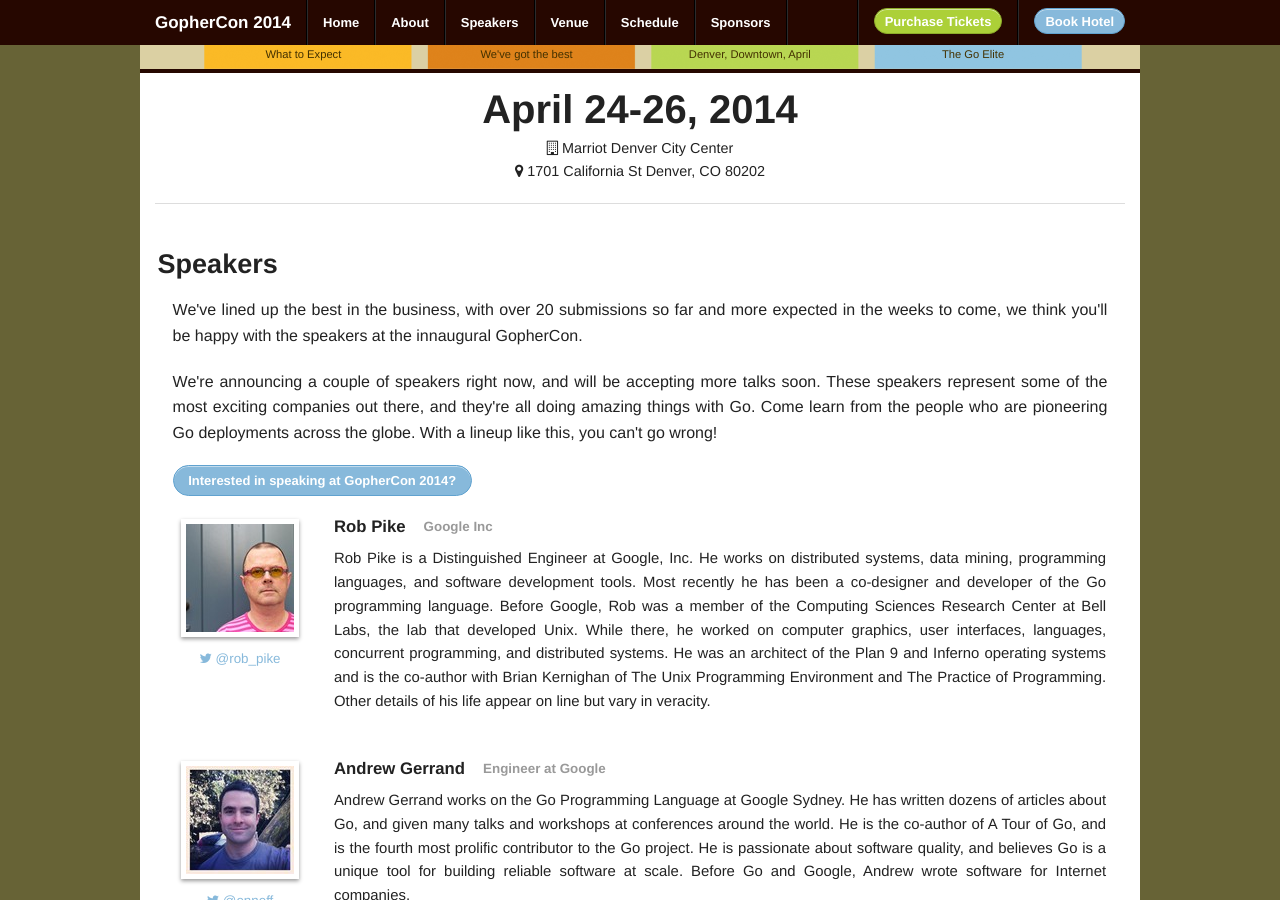
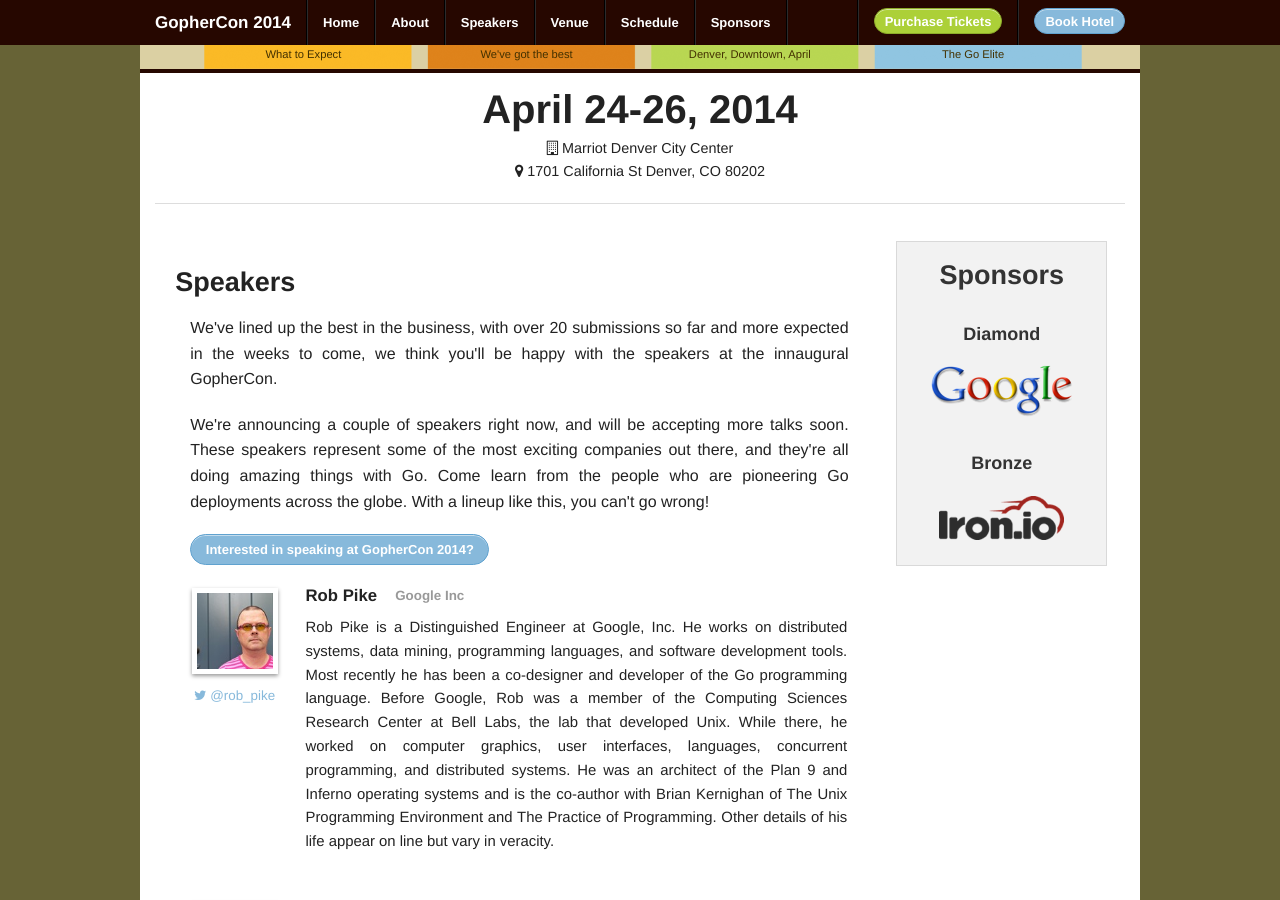
Before and after one commit to gophercon/gophercon.github.io, a Jekyll site: the page built from speakers/index.html, in a window 1280 px wide and 900 px high, scrolled down 596 px. Built offline with Jekyll 4.4.1, drawn with Linux system fonts in a browser that asks for light colours; Markdown is read by kramdown in place of the engine named in the settings.

Commit message:
adding missing sponsor column/row to venue and speakers pages

```diff
--- a/speakers/index.html
+++ b/speakers/index.html
@@ -3,6 +3,8 @@
 title: GopherCon 2014 - Speakers
 ---
 
+<div class="row">
+  <div class="large-9 columns">
     <div class="row">
       <h3>Speakers</h3>
       <div class="large-12 columns">
@@ -179,5 +181,9 @@
           <p>I am an avid Ashtangi and rock climber.</p>
         </div>
       </div>
-
     </div>
+  </div>
+  <div class="large-3 columns">
+    {% include sponsor_column.html %}
+  </div>
+</div>
--- a/venue/index.html
+++ b/venue/index.html
@@ -78,3 +78,4 @@
     </div>
   </div>
 </div>
+{% include sponsor_row.html %}
```
Lines whose indentation alone changed are shown as unchanged.
